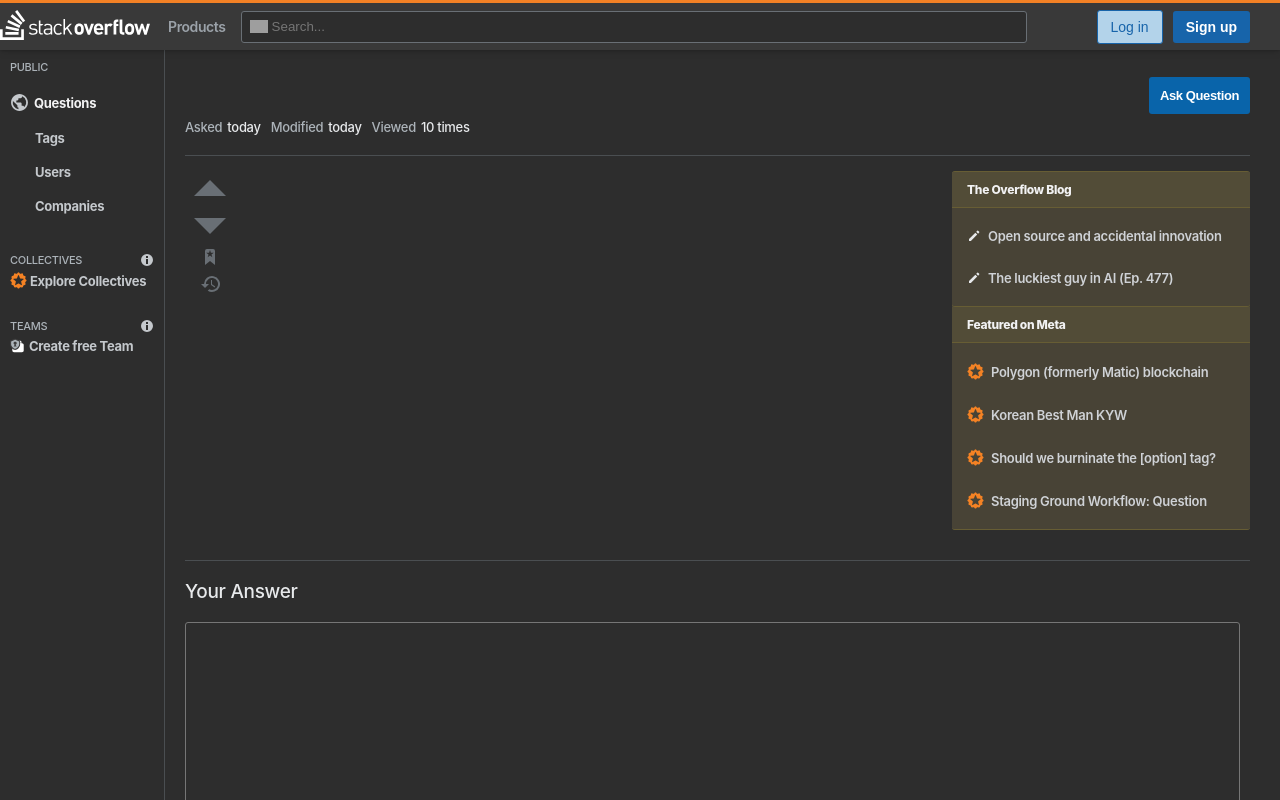
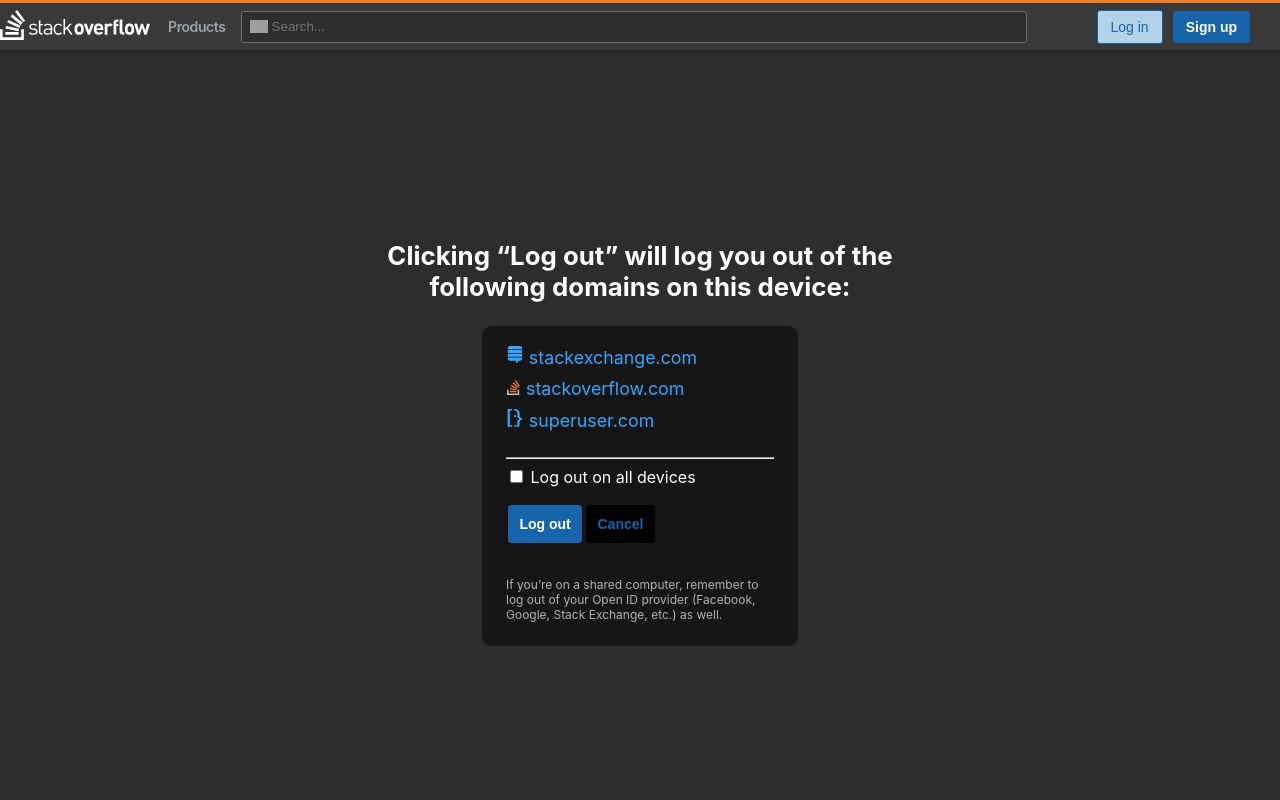
Before and after one commit to codestates-seb/seb39_pre_019, a React (Create React App) app in the folder client/: page /logout in a window 1280 px wide. Shown: the top 800 px of the page. Built offline with nearby package versions, Linux system fonts and the light colour scheme; no server answers; grey boxes are pictures that could not be loaded.

Commit message:
feat:로그아웃 페이지 마크업

```diff
--- a/client/src/App.js
+++ b/client/src/App.js
@@ -7,7 +7,8 @@ import { BrowserRouter, Routes, Route } from "react-router-dom";
 import MyPage from "./page/MyPage";
 import DetailQuestion from "./components/DetailQuestion";
 import UserEdit from "./page/UserEdit";
-import AskPage from './page/AskPage';
+import AskPage from "./page/AskPage";
+import Logout from "./page/Logout";
 
 function App() {
   return (
@@ -22,6 +23,7 @@ function App() {
         <Route path='/:id' element={<DetailQuestion />}></Route>
         <Route path='/mypage/userEdit' element={<UserEdit />}></Route>
         <Route path='/askpage' element={<AskPage />}></Route>
+        <Route path='/logout' element={<Logout />}></Route>
       </Routes>
     </BrowserRouter>
   );
--- a/client/src/components/Button.js
+++ b/client/src/components/Button.js
@@ -1,7 +1,11 @@
 import styled from "styled-components";
 
 const Button = ({ text, type, onClick }) => {
-  const types = ["red", "login", "Ask","contri"].includes(type) ? type : "default";
+  const types = ["red", "login", "Ask", "contri", "logout", "cancel"].includes(
+    type
+  )
+    ? type
+    : "default";
   return (
     <ButtonCom
       className={["myButton", `myButton_${types}`].join(" ")}
@@ -41,7 +45,7 @@ const ButtonCom = styled.button`
     font-size: 13px;
     color: #fff;
   }
-  &.myButton_contri{
+  &.myButton_contri {
     background-color: #435360;
     font-size: 13px;
   }
@@ -52,4 +56,24 @@ const ButtonCom = styled.button`
     border: 1px solid #1764aa;
     color: #1764aa;
   }
+
+  &.myButton_logout {
+    background-color: #1764aa;
+    font-weight: 600;
+    border: 1px solid #1764aa;
+    margin: 2px;
+    padding: 10.4px;
+  }
+  &.myButton_cancel {
+    background-color: black;
+    font-weight: 600;
+    border: 1px solid black;
+    margin: 2px;
+    padding: 10.4px;
+    color: #1764aa;
+
+    &:hover {
+      background-color: #7893a9;
+    }
+  }
 `;
--- a/client/src/page/Logout.js
+++ b/client/src/page/Logout.js
@@ -0,0 +1,129 @@
+import styled from "styled-components";
+import Button from "../components/Button";
+
+import { FaStackExchange } from "react-icons/fa";
+import { SiSuperuser } from "react-icons/si";
+
+const Logout = () => {
+  return (
+    <LogoutMain>
+      <main>
+        <div>
+          Clicking “Log out” will log you out of the following domains on this
+          device:
+        </div>
+        <form className='logout_block'>
+          <ul className='logout_block_list'>
+            <li>
+              <a href='https://stackexchange.com/'>
+                <FaStackExchange /> stackexchange.com
+              </a>
+            </li>
+            <li>
+              <a href='https://stackoverflow.com/'>
+                <svg
+                  aria-hidden='true'
+                  className='login_logo'
+                  width='15'
+                  height='15'
+                  viewBox='0 0 32 37'
+                >
+                  <path d='M26 33v-9h4v13H0V24h4v9h22Z' fill='#BCBBBB'></path>
+                  <path
+                    d='m21.5 0-2.7 2 9.9 13.3 2.7-2L21.5 0ZM26 18.4 13.3 7.8l2.1-2.5 12.7 10.6-2.1 2.5ZM9.1 15.2l15 7 1.4-3-15-7-1.4 3Zm14 10.79.68-2.95-16.1-3.35L7 23l16.1 2.99ZM23 30H7v-3h16v3Z'
+                    fill='#F48024'
+                  ></path>
+                </svg>{" "}
+                stackoverflow.com
+              </a>
+            </li>
+            <li>
+              <a href='https://superuser.com/'>
+                <SiSuperuser /> superuser.com
+              </a>
+            </li>
+          </ul>
+          <hr />
+          <div className='checkbox'>
+            <input type='checkbox' name='checkbox' id='checkbox'></input>{" "}
+            <label htmlFor='checkbox'>Log out on all devices</label>
+          </div>
+          <div>
+            <Button type={"logout"} text={"Log out"}></Button>
+            <Button type={"cancel"} text={"Cancel"}></Button>
+          </div>
+          <div>
+            If you’re on a shared computer, remember to log out of your Open ID
+            provider (Facebook, Google, Stack Exchange, etc.) as well.
+          </div>
+        </form>
+      </main>
+    </LogoutMain>
+  );
+};
+export default Logout;
+
+const LogoutMain = styled.div`
+    min-height: 100vh;
+    display: flex;
+    flex-direction: column;
+    justify-content: center;
+    align-items: center;
+
+  main {
+    height: 414px;
+    width: 526px;
+    max-width: calc(var(--s-step) * 5)
+    margin: 0;
+    background-color: transparent;
+    border-left: 0;
+    border-right: 0;
+
+
+    & div:nth-child(1) {
+    color: white;
+    font-size: 1.61538462rem;
+    font-weight: bold;
+    margin-bottom: 24px;
+    text-align: center;
+  }
+  }
+
+  .logout_block{
+    padding:20px 24px 24px 24px;
+    background-color: #151515;
+    margin: 0 105px 24px 105px;
+    border-radius: 10px;
+
+    & div:last-child {
+    margin-top: 32px;
+    color: #acb3b9;
+    font-size: 12px;
+    }
+  }
+
+   .logout_block_list {
+    display: flex;
+    flex-direction: column;
+    list-style: none;
+    margin: 0 0 16px 0;
+    padding: 0;
+    font-size:  1.11384615rem;;
+
+    & li{
+      margin-bottom: 10px;
+    }
+
+    & a {
+    color: #33a7ff
+    }
+
+  }
+
+  .checkbox{
+  margin-bottom: 16px;
+  & label{
+    color:white;
+  }
+  }
+`;
```
Lines whose indentation alone changed are shown as unchanged.
